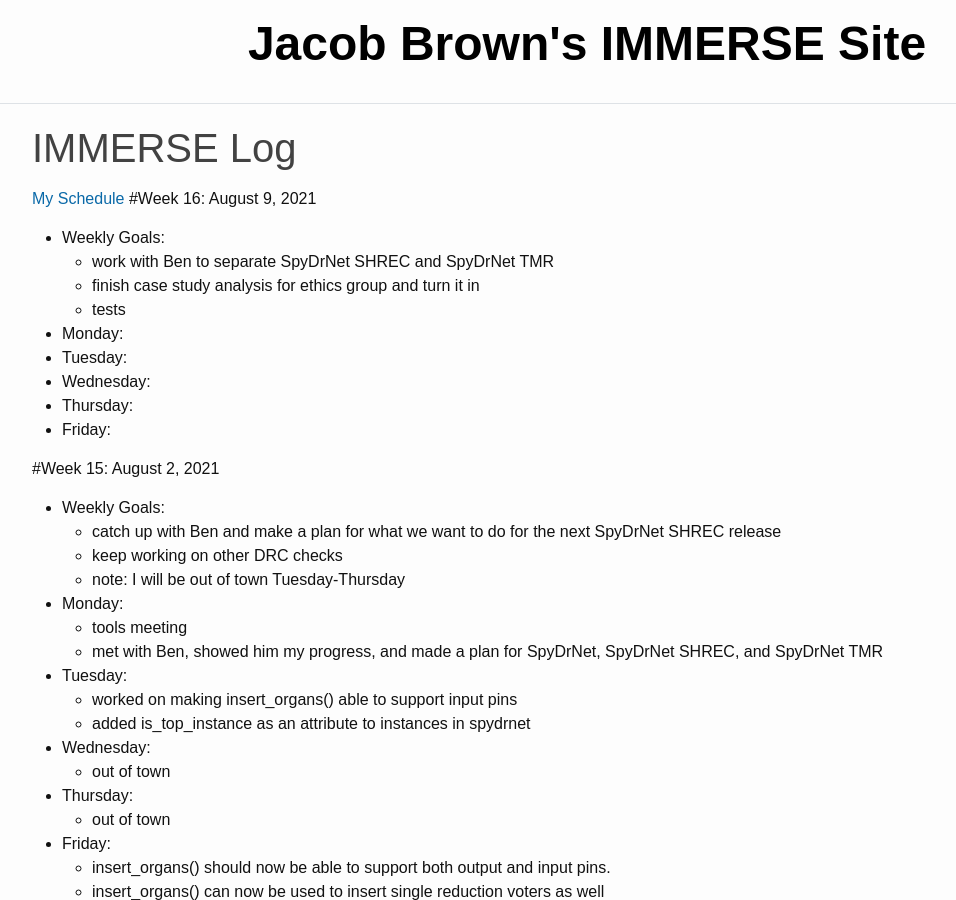
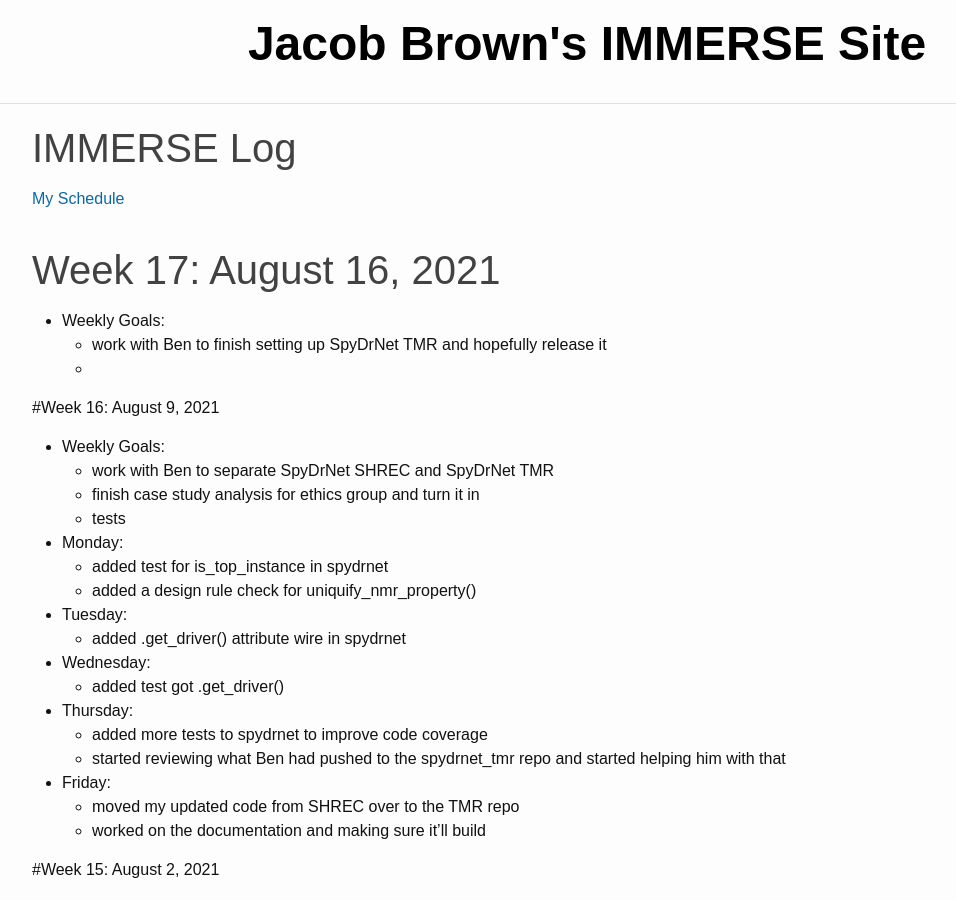
Before and after one commit to jacobdbrown4/jacob_brown, a Jekyll site: the page built from _pages/log.md, in a window 1280 px wide and 900 px high. Shown: the whole window, without its empty margins (53-1009 px from the left). Built offline with Jekyll 4.4.1, drawn with Linux system fonts in a browser that asks for light colours.

Commit message:
updated log

```diff
--- a/_pages/log.md
+++ b/_pages/log.md
@@ -4,16 +4,29 @@ title: IMMERSE Log
 ---
 
 [My Schedule](https://jacobdbrown4.github.io/jacob_brown//pages/schedule/)
+# Week 17: August 16, 2021
+* **Weekly Goals**:
+  * work with Ben to finish setting up SpyDrNet TMR and hopefully release it
+  *
+
 #Week 16: August 9, 2021
 * **Weekly Goals**:
   * work with Ben to separate SpyDrNet SHREC and SpyDrNet TMR
   * finish case study analysis for ethics group and turn it in
   * tests
 * **Monday**:
+  * added test for is_top_instance in spydrnet
+  * added a design rule check for uniquify_nmr_property()
 * **Tuesday**:
+  * added .get_driver() attribute wire in spydrnet
 * **Wednesday**:
+  * added test got .get_driver()
 * **Thursday**:
+  * added more tests to spydrnet to improve code coverage
+  * started reviewing what Ben had pushed to the spydrnet_tmr repo and started helping him with that
 * **Friday**:
+  * moved my updated code from SHREC over to the TMR repo
+  * worked on the documentation and making sure it'll build
 
 #Week 15: August 2, 2021
 * **Weekly Goals**:
```
